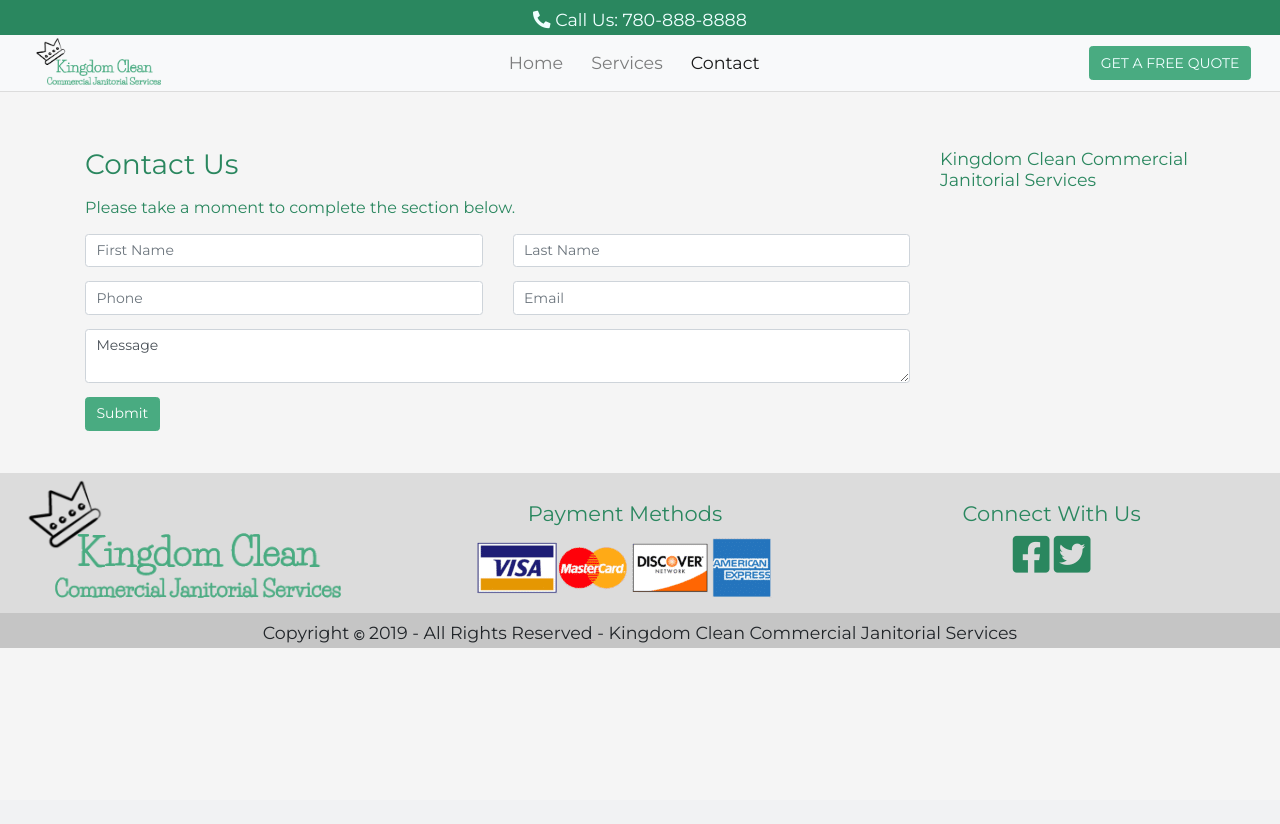
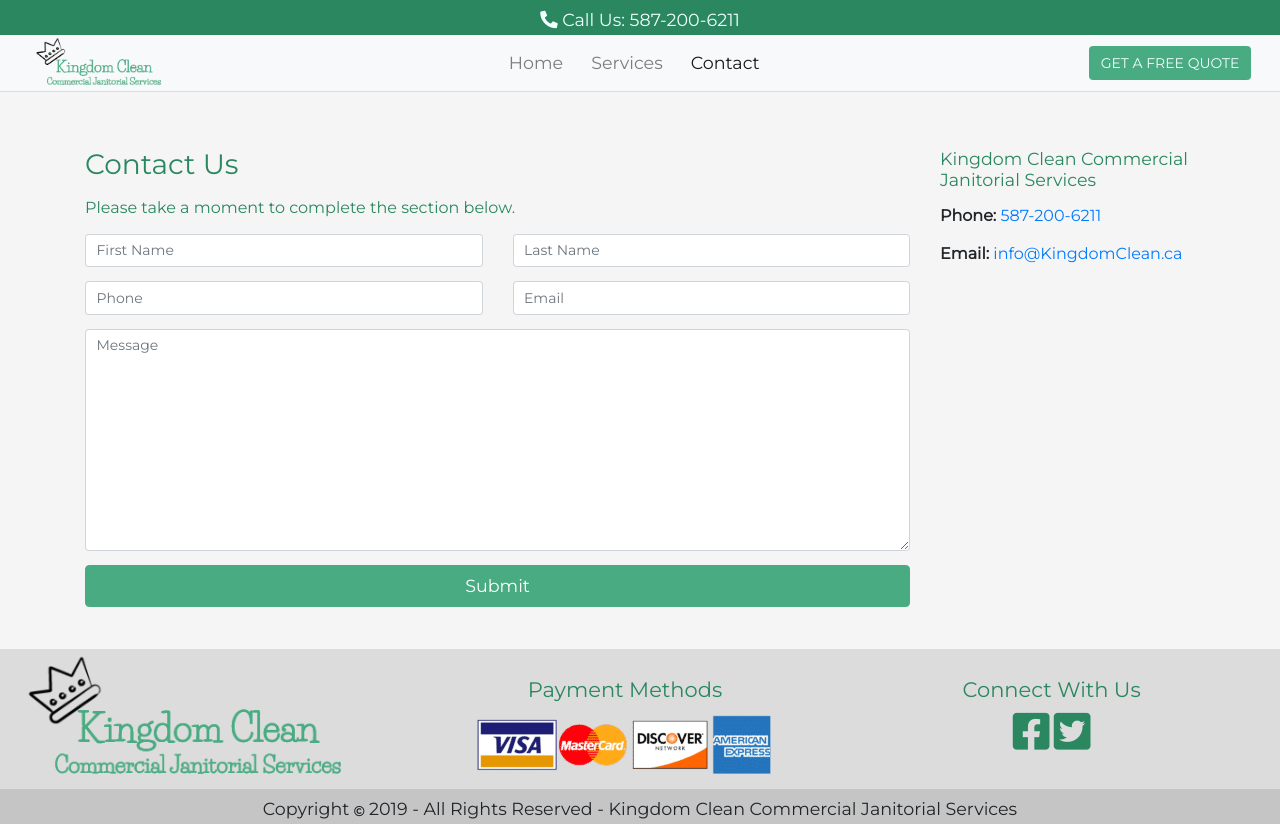
Before and after one commit to ahmeda37/clean, a Flask app: page /contact in a window 1280 px wide. Before the commit the page ends 648 px from the top, so only its background shows below. Run offline with Flask 2, Linux system fonts and the light colour scheme; some libraries are stand-ins or nearby versions.

Commit message:
contact page

```diff
--- a/templates/base.html
+++ b/templates/base.html
@@ -16,7 +16,7 @@
   <body>
   <div id="page-container">
     <div id="topbar" class="text-center small_font">
-      <p style="padding-top: 0.5rem"><i class="fas fa-phone-alt"></i> Call Us: 780-888-8888</p>
+      <p style="padding-top: 0.5rem"><i class="fas fa-phone-alt"></i> Call Us: 587-200-6211</p>
     </div>
     <nav class="navbar navbar-expand-lg navbar-light bg-light py-0">
       <div class="container-fluid">
--- a/templates/contact.html
+++ b/templates/contact.html
@@ -35,14 +35,16 @@
                     </div>
                 </div>
                 <div class="form-group">
-                    <textarea class="form-control">Message</textarea>
+                    <textarea class="form-control" placeholder="Message" rows="10"></textarea>
                 </div>
 
-                <button type="submit" class="btn btn-primary quote_btn">Submit</button>
+                <button type="submit" class="btn btn-lg btn-block btn-primary quote_btn">Submit</button>
             </form>
         </div>
         <div class="col">
             <h5 class="my-3 green_text">Kingdom Clean Commercial Janitorial Services</h5>
+            <p><b>Phone:</b> <a href="tel: 5872006211">587-200-6211</a></p>
+            <p><b>Email:</b> <a href="mailto:info@kingdomclean.ca">info@KingdomClean.ca</a></p>
         </div>
     </div>
 </div>
```
